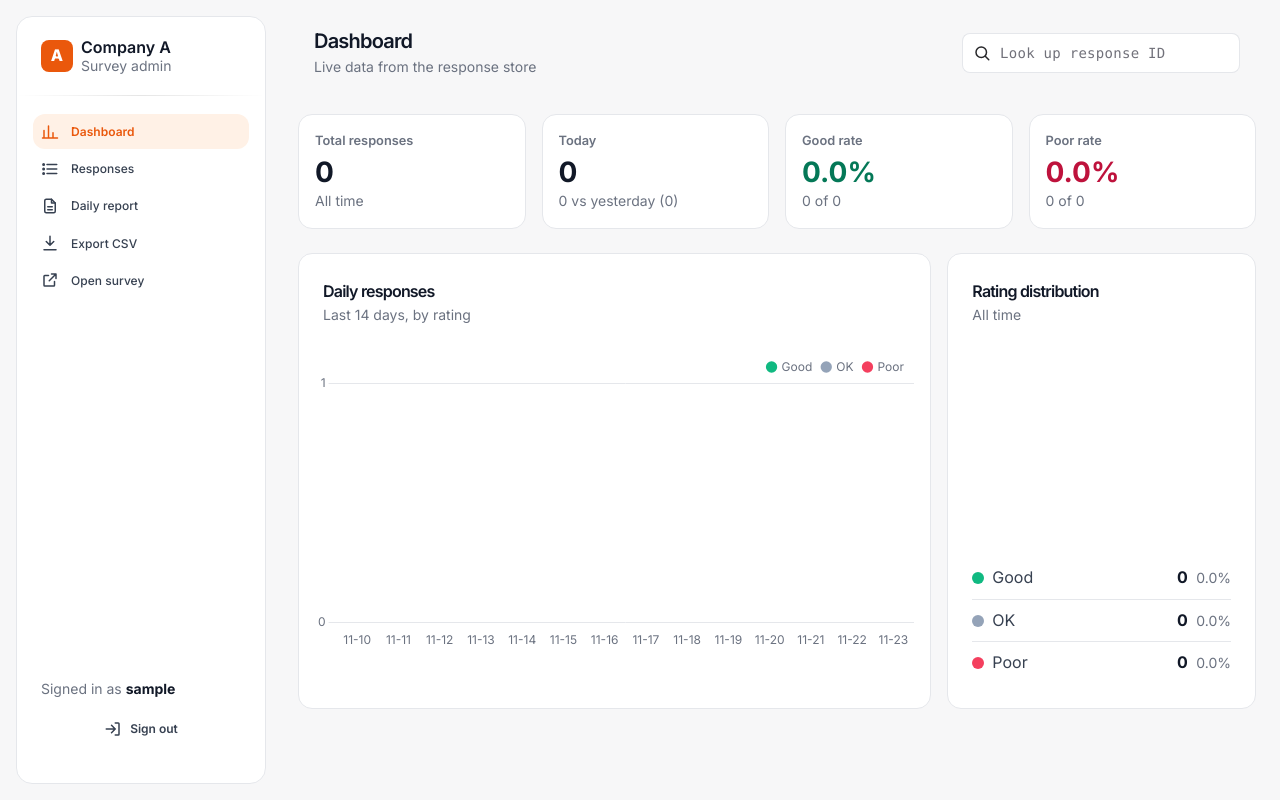
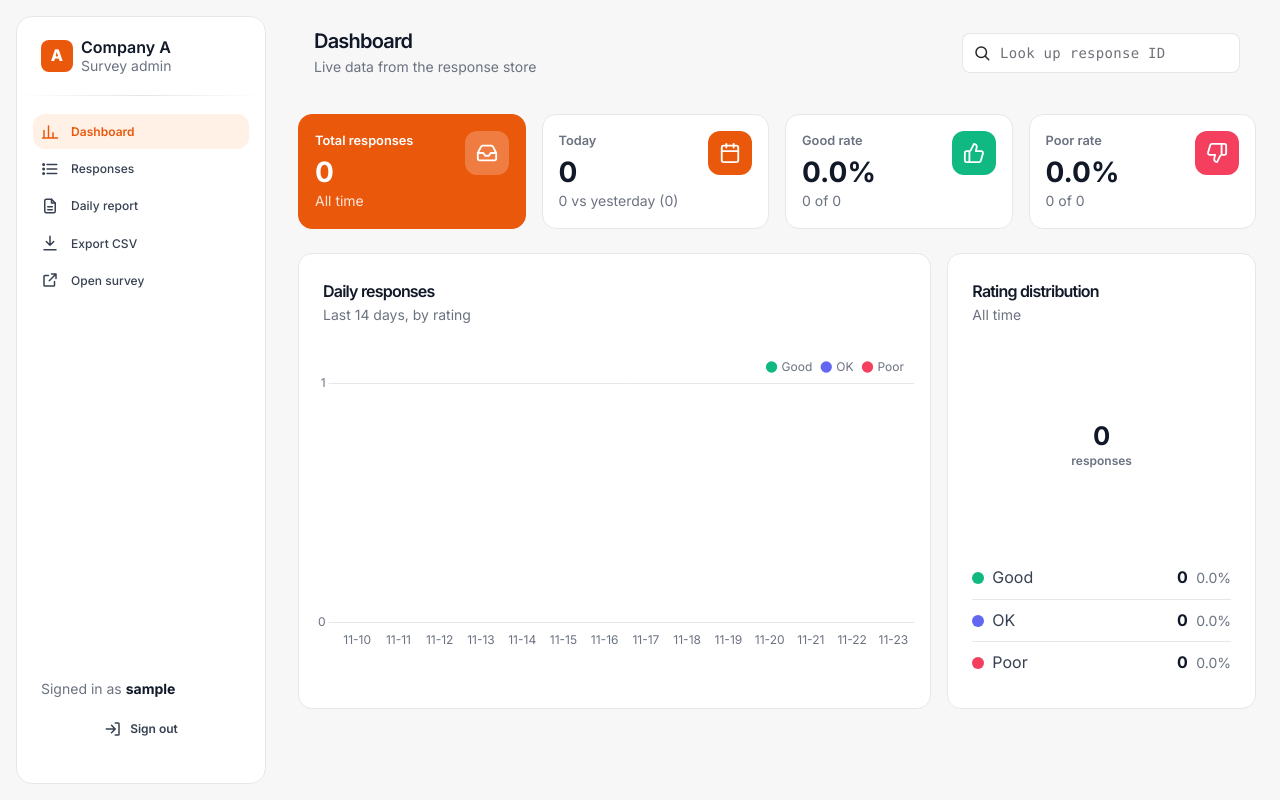
Before and after one commit to FanL9/swe309-cloud-survey, a Flask app: page /staff/ in a window 1280 px wide. Run offline with Flask 3, Linux system fonts and the light colour scheme; the visitor is signed in with stand-in values (Sample User, id 1); data that the repository does not hold is empty; a map, chart or similar area stays blank; some libraries are stand-ins or nearby versions.

Commit message:
Brighten dashboard colours and sort responses by submission time
Indigo replaces slate for OK so all three ratings are vivid; metric cards
get solid colour icon tiles and one orange hero card; the doughnut shows
the total in its centre.

```diff
--- a/app/backend/storage.py
+++ b/app/backend/storage.py
@@ -139,7 +139,7 @@ class SQLiteResponseStore:
             total = conn.execute(f"SELECT COUNT(*) FROM responses{clause}", params).fetchone()[0]
             rows = conn.execute(
                 "SELECT response_id, rating, comment, submitted_at FROM responses"
-                f"{clause} ORDER BY id DESC LIMIT ? OFFSET ?",
+                f"{clause} ORDER BY submitted_at DESC, id DESC LIMIT ? OFFSET ?",
                 [*params, limit, offset],
             ).fetchall()
             return [dict(r) for r in rows], total
--- a/app/frontend/static/css/theme.css
+++ b/app/frontend/static/css/theme.css
@@ -10,16 +10,17 @@
   --brand: #ea580c;          /* orange-600: buttons, active nav, links */
   --brand-hover: #c2410c;    /* orange-700 */
   --brand-soft: #fff1e6;     /* tinted background for active / hover */
-  /* Rating colours: soft tinted pill + dark text + coloured dot.
-     OK is neutral slate on purpose: it means "neither good nor bad",
-     and keeps orange as the only warm accent on the page. */
-  --good: #10b981;           /* dot: emerald-500 */
+  /* Rating colours: bright 500-level hues for charts, dots and icon tiles;
+     the same hue at 100 / 700 for the soft pills. Emerald, indigo and rose
+     sit evenly around the colour wheel with the orange brand, so all four
+     read clearly side by side without clashing. */
+  --good: #10b981;           /* emerald-500 */
   --good-text: #047857;      /* emerald-700 */
   --good-bg: #d1fae5;        /* emerald-100 */
-  --ok: #94a3b8;             /* dot: slate-400 */
-  --ok-text: #475569;        /* slate-600 */
-  --ok-bg: #f1f5f9;          /* slate-100 */
-  --poor: #f43f5e;           /* dot: rose-500 */
+  --ok: #6366f1;             /* indigo-500 */
+  --ok-text: #4338ca;        /* indigo-700 */
+  --ok-bg: #e0e7ff;          /* indigo-100 */
+  --poor: #f43f5e;           /* rose-500 */
   --poor-text: #be123c;      /* rose-700 */
   --poor-bg: #ffe4e6;        /* rose-100 */
   --muted: #9ca3af;          /* gray-400 */
@@ -192,6 +193,32 @@ a:hover { color: var(--brand-hover); }
 
 /* --- Dashboard and report ----------------------------------------------------------- */
 .stat-value { color: var(--ink); font-size: 1.75rem; font-weight: 700; line-height: 1.2; }
+
+/* Solid colour icon tiles on the metric cards */
+.stat-icon {
+  width: 2.75rem; height: 2.75rem; flex: none;
+  display: flex; align-items: center; justify-content: center;
+  border-radius: 0.75rem; color: #fff;
+}
+.stat-icon svg { width: 22px; height: 22px; }
+.tile-brand { background: var(--brand); }
+.tile-good { background: var(--good); }
+.tile-ok { background: var(--ok); }
+.tile-poor { background: var(--poor); }
+
+/* One solid orange "hero" card per page draws the eye first */
+.card-hero { background: var(--brand); border-color: var(--brand); }
+.card-hero .stat-label, .card-hero .stat-value, .card-hero p { color: #fff !important; }
+.card-hero .stat-sub { color: rgba(255, 255, 255, 0.85) !important; }
+.card-hero .stat-icon { background: rgba(255, 255, 255, 0.22); }
+
+/* Total in the middle of the doughnut */
+.chart-center {
+  position: absolute; inset: 0; pointer-events: none;
+  display: flex; flex-direction: column; align-items: center; justify-content: center;
+}
+.chart-center strong { color: var(--ink); font-size: 1.6rem; line-height: 1.1; }
+.chart-center span { color: var(--text-soft); font-size: 0.75rem; font-weight: 600; }
 .text-good { color: var(--good-text) !important; }
 .text-poor { color: var(--poor-text) !important; }
 .chart-box { position: relative; height: 300px; }
--- a/app/frontend/templates/partials/macros.html
+++ b/app/frontend/templates/partials/macros.html
@@ -23,6 +23,16 @@
 <path d="M14 3H7a2 2 0 00-2 2v14a2 2 0 002 2h10a2 2 0 002-2V8z"/><path d="M14 3v5h5M9 13h6M9 17h6"/>
 {%- elif name == "print" -%}
 <path d="M6 9V3h12v6M6 18H4a1 1 0 01-1-1v-6a2 2 0 012-2h14a2 2 0 012 2v6a1 1 0 01-1 1h-2"/><path d="M6 14h12v7H6z"/>
+{%- elif name == "inbox" -%}
+<path d="M22 12h-6l-2 3h-4l-2-3H2"/><path d="M5.45 5.11L2 12v6a2 2 0 002 2h16a2 2 0 002-2v-6l-3.45-6.89A2 2 0 0016.76 4H7.24a2 2 0 00-1.79 1.11z"/>
+{%- elif name == "calendar" -%}
+<rect x="3" y="4" width="18" height="18" rx="2"/><path d="M16 2v4M8 2v4M3 10h18"/>
+{%- elif name == "up" -%}
+<path d="M7 10v12M15 5.88L14 10h5.83a2 2 0 011.92 2.56l-2.33 8A2 2 0 0117.5 22H4a2 2 0 01-2-2v-8a2 2 0 012-2h2.76a2 2 0 001.79-1.11L12 2a3.13 3.13 0 013 3.88z"/>
+{%- elif name == "mid" -%}
+<circle cx="12" cy="12" r="10"/><path d="M8 15h8M9 9h.01M15 9h.01"/>
+{%- elif name == "down" -%}
+<path d="M17 14V2M9 18.12L10 14H4.17a2 2 0 01-1.92-2.56l2.33-8A2 2 0 016.5 2H20a2 2 0 012 2v8a2 2 0 01-2 2h-2.76a2 2 0 00-1.79 1.11L12 22a3.13 3.13 0 01-3-3.88z"/>
 {%- elif name == "back" -%}
 <path d="M15 18l-6-6 6-6"/>
 {%- endif -%}
--- a/app/frontend/templates/staff/dashboard.html
+++ b/app/frontend/templates/staff/dashboard.html
@@ -1,42 +1,31 @@
 {% extends "staff/layout.html" %}
+{% from "partials/macros.html" import icon %}
 {% set active = "dashboard" %}
 {% block title %}Dashboard{% endblock %}
 {% block heading %}Dashboard{% endblock %}
 {% block subheading %}Live data from the response store{% endblock %}
 {% block content %}
 
+{% set diff = today_total - yesterday_total %}
+{% set cards = [
+  ("Total responses", "{:,}".format(total), "All time", "inbox", "brand", True),
+  ("Today", today_total, ("+" if diff > 0 else "") ~ diff ~ " vs yesterday (" ~ yesterday_total ~ ")", "calendar", "brand", False),
+  ("Good rate", pct.Good ~ "%", counts.Good ~ " of " ~ total, "up", "good", False),
+  ("Poor rate", pct.Poor ~ "%", counts.Poor ~ " of " ~ total, "down", "poor", False),
+] %}
 <div class="row g-3 mb-4">
+  {% for label, value, sub, ico, tone, hero in cards %}
   <div class="col-6 col-xl-3">
-    <div class="card h-100"><div class="card-body p-3">
-      <p class="stat-label mb-1">Total responses</p>
-      <p class="stat-value mb-0">{{ "{:,}".format(total) }}</p>
-      <p class="small text-secondary mb-0">All time</p>
+    <div class="card h-100 {{ 'card-hero' if hero }}"><div class="card-body p-3 d-flex align-items-start justify-content-between gap-2">
+      <div>
+        <p class="stat-label mb-1">{{ label }}</p>
+        <p class="stat-value mb-0">{{ value }}</p>
+        <p class="small mb-0 stat-sub text-secondary">{{ sub }}</p>
+      </div>
+      <span class="stat-icon tile-{{ tone }}">{{ icon(ico, "") }}</span>
     </div></div>
   </div>
-  <div class="col-6 col-xl-3">
-    <div class="card h-100"><div class="card-body p-3">
-      <p class="stat-label mb-1">Today</p>
-      <p class="stat-value mb-0">{{ today_total }}</p>
-      {% set diff = today_total - yesterday_total %}
-      <p class="small mb-0 {{ 'text-good' if diff > 0 else ('text-poor' if diff < 0 else 'text-secondary') }}">
-        {{ "+" if diff > 0 else "" }}{{ diff }} vs yesterday ({{ yesterday_total }})
-      </p>
-    </div></div>
-  </div>
-  <div class="col-6 col-xl-3">
-    <div class="card h-100"><div class="card-body p-3">
-      <p class="stat-label mb-1">Good rate</p>
-      <p class="stat-value mb-0" style="color: var(--good-text)">{{ pct.Good }}%</p>
-      <p class="small text-secondary mb-0">{{ counts.Good }} of {{ total }}</p>
-    </div></div>
-  </div>
-  <div class="col-6 col-xl-3">
-    <div class="card h-100"><div class="card-body p-3">
-      <p class="stat-label mb-1">Poor rate</p>
-      <p class="stat-value mb-0" style="color: var(--poor-text)">{{ pct.Poor }}%</p>
-      <p class="small text-secondary mb-0">{{ counts.Poor }} of {{ total }}</p>
-    </div></div>
-  </div>
+  {% endfor %}
 </div>
 
 <div class="row g-3">
@@ -58,7 +47,10 @@
         <p class="small text-secondary mb-0">All time</p>
       </div>
       <div class="card-body px-4 pb-4">
-        <div class="chart-box chart-box-sm"><canvas id="dist-chart" aria-label="Rating distribution"></canvas></div>
+        <div class="chart-box chart-box-sm">
+          <canvas id="dist-chart" aria-label="Rating distribution"></canvas>
+          <div class="chart-center"><strong>{{ "{:,}".format(total) }}</strong><span>responses</span></div>
+        </div>
         <ul class="list-unstyled mb-0 mt-3">
           {% for r in ratings %}
           <li class="d-flex align-items-center justify-content-between py-2 {% if not loop.last %}border-bottom{% endif %}" style="border-color: var(--line) !important">
```
Also changed, not shown: app/frontend/templates/staff/report.html (+11 -4 lines).
